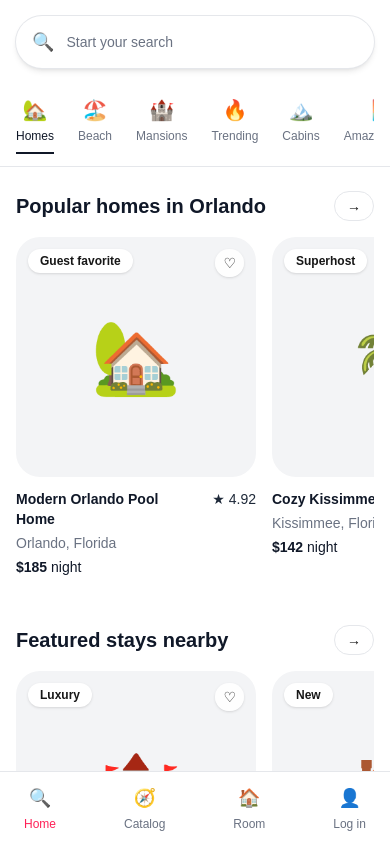
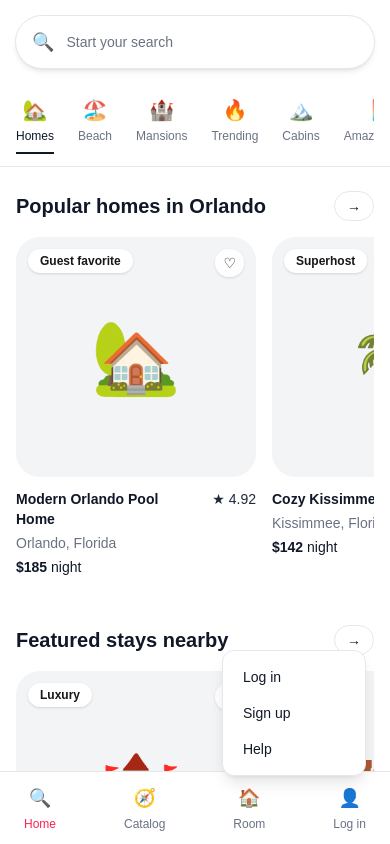
Before and after one commit to 4GeeksAcademy/airbnb, a Next.js app: page / in a window 390 px wide. Both pictures are taken after a click on the button "Mobile user menu". Shown: the top 844 px of the page. Built offline with nearby package versions, Linux system fonts and the light colour scheme.

Commit message:
Update mobile bottom navigation

```diff
--- a/components/BottomNav.tsx
+++ b/components/BottomNav.tsx
@@ -1,6 +1,11 @@
+"use client";
+
 import Link from "next/link";
+import { useState } from "react";
 
 const BottomNav = () => {
+  const [isMenuOpen, setIsMenuOpen] = useState(false);
+
   return (
     <nav className="fixed bottom-0 left-0 right-0 z-30 border-t border-gray-200 bg-white px-6 py-3 md:hidden">
       <div className="mx-auto flex max-w-md items-center justify-between text-xs">
@@ -19,10 +24,41 @@ const BottomNav = () => {
           <span>Room</span>
         </Link>
 
-        <button type="button" className="flex flex-col items-center gap-1 text-gray-500">
-          <span className="text-lg">👤</span>
-          <span>Log in</span>
-        </button>
+        <div className="relative">
+          {isMenuOpen && (
+            <div className="absolute bottom-full right-0 mb-2 w-36 rounded-xl border border-gray-200 bg-white p-2 text-sm text-gray-900 shadow-lg">
+              <button
+                type="button"
+                className="block w-full rounded-lg px-3 py-2 text-left hover:bg-gray-100"
+              >
+                Log in
+              </button>
+              <button
+                type="button"
+                className="block w-full rounded-lg px-3 py-2 text-left hover:bg-gray-100"
+              >
+                Sign up
+              </button>
+              <button
+                type="button"
+                className="block w-full rounded-lg px-3 py-2 text-left hover:bg-gray-100"
+              >
+                Help
+              </button>
+            </div>
+          )}
+
+          <button
+            type="button"
+            aria-label="Mobile user menu"
+            aria-expanded={isMenuOpen}
+            onClick={() => setIsMenuOpen((current) => !current)}
+            className="flex flex-col items-center gap-1 text-gray-500"
+          >
+            <span className="text-lg">👤</span>
+            <span>Log in</span>
+          </button>
+        </div>
       </div>
     </nav>
   );
```
